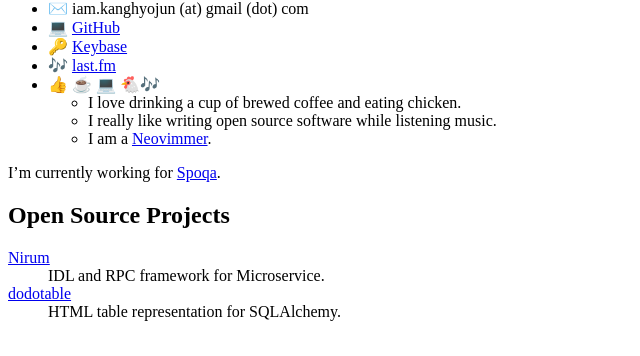
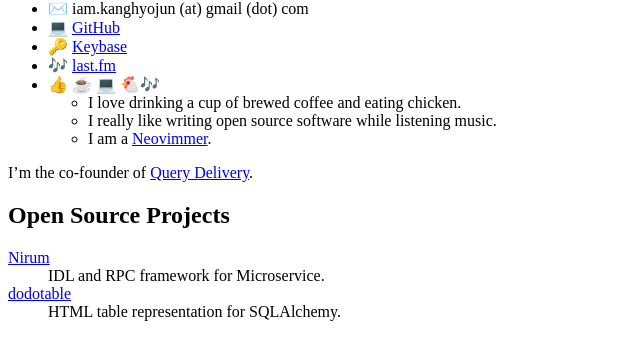
Before and after one commit to kanghyojun/admire93.github.io, a Jekyll site: the page built from en.md, in a window 1280 px wide. Shown: the part 321-677 px from the top of the page, without its empty margins (0-640 px from the left). Built offline with Jekyll 4.4.1, drawn with Linux system fonts in a browser that asks for light colours; some web fonts are replaced.

Commit message:
co-founder

```diff
--- a/en.md
+++ b/en.md
@@ -18,7 +18,7 @@
   - I really like writing open source software while listening music.
   - I am a [Neovimmer](https://github.com/kanghyojun/nvimrc).
 
-I'm currently working for [Spoqa](https://www.spoqa.com/).
+I'm the co-founder of [Query Delivery](https://run.query.delivery/).
 
 
 ## Open Source Projects
```
